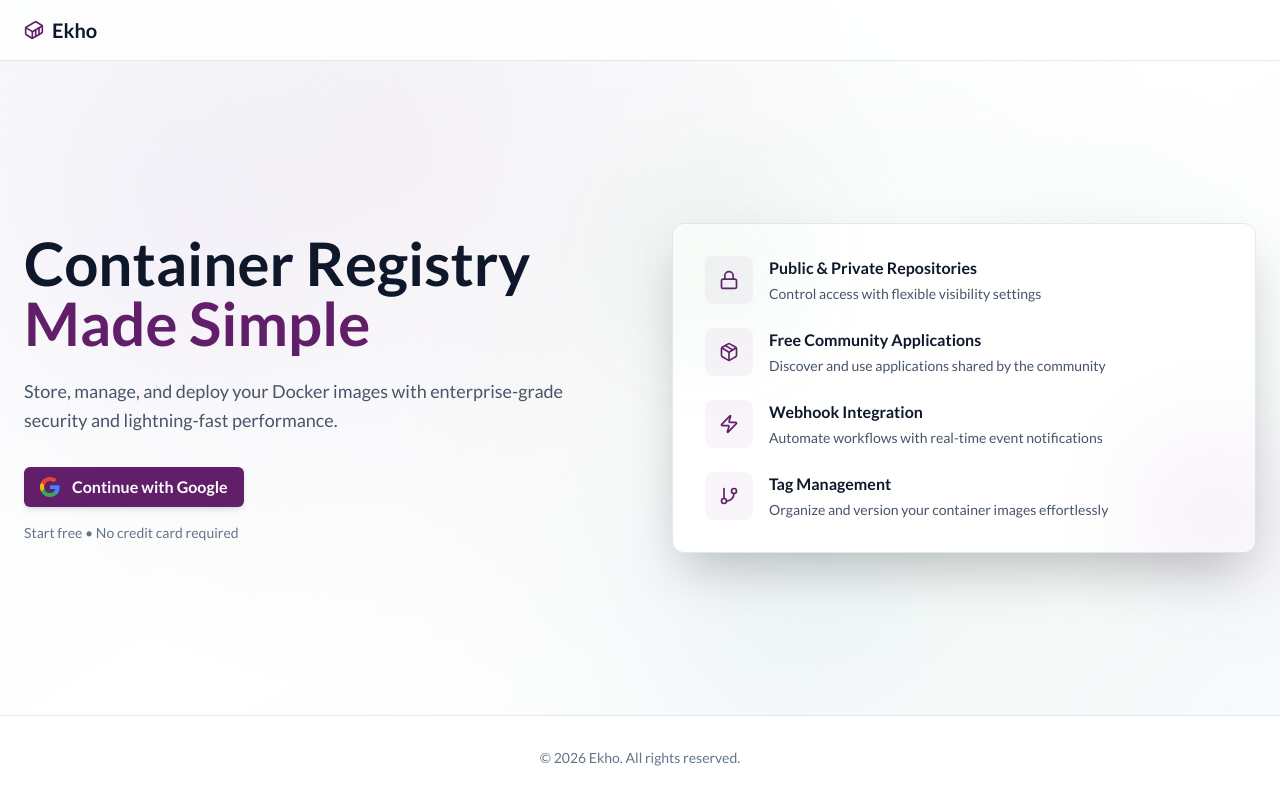
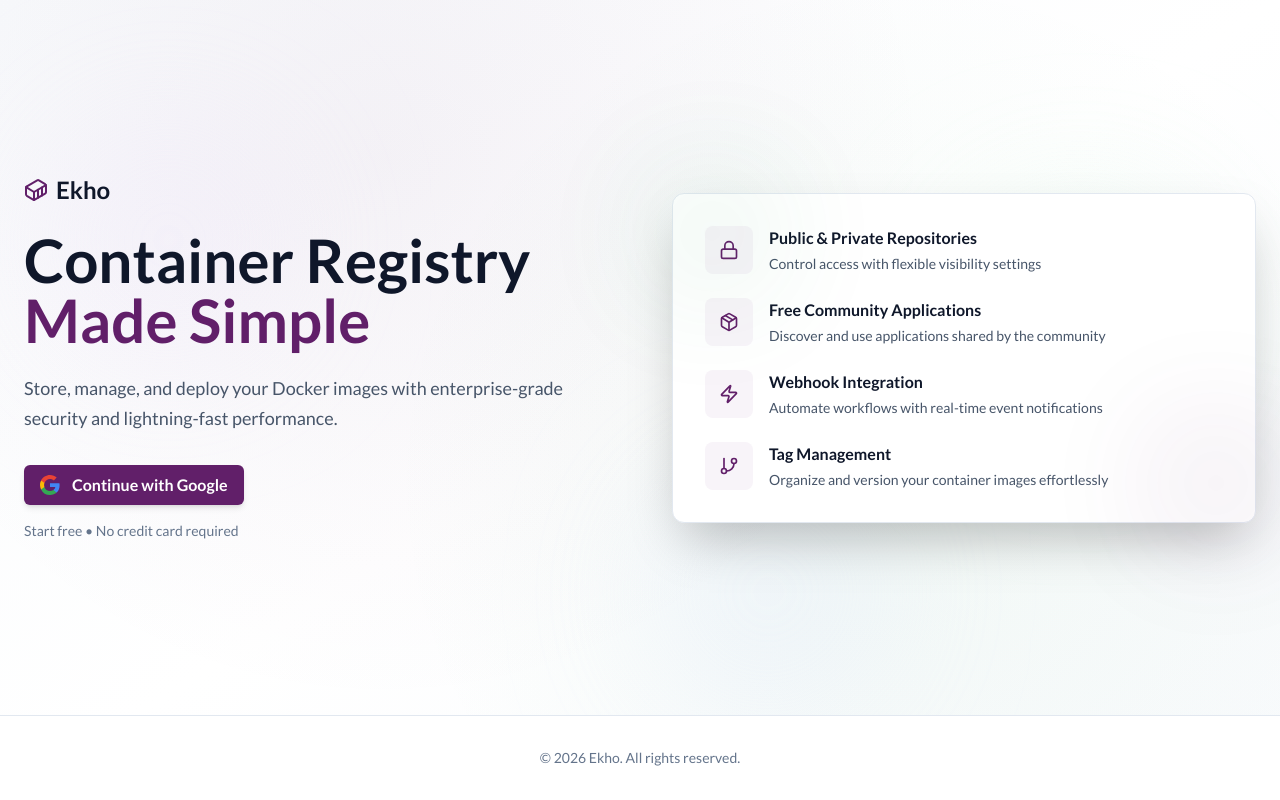
Before and after one commit to mark-aguirre/Ekho, a Nuxt app: page / in a window 1280 px wide. Built offline with nearby package versions, Linux system fonts and the light colour scheme; no server answers.

Commit message:
remove header

```diff
--- a/app/pages/index.vue
+++ b/app/pages/index.vue
@@ -6,19 +6,14 @@
     <div class="absolute bottom-20 left-1/2 w-72 h-72 bg-indigo-100 rounded-full mix-blend-multiply filter blur-3xl opacity-20 animate-blob animation-delay-4000"></div>
 
     <div class="relative z-10 min-h-screen flex flex-col">
-    <header class="border-b border-slate-200 bg-white/80 backdrop-blur-sm sticky top-0 z-50">
-      <div class="max-w-7xl mx-auto px-6 py-4">
-        <div class="flex items-center gap-2">
-          <Container :size="20" class="text-[#611f69]" />
-          <span class="text-xl font-bold text-slate-900">Ekho</span>
-        </div>
-      </div>
-    </header>
-
     <main class="flex-1 flex items-center">
       <section class="max-w-7xl mx-auto px-6 py-20 lg:py-32 w-full" aria-label="Hero section">
         <div class="grid lg:grid-cols-2 gap-16 items-center">
           <div>
+            <div class="flex items-center gap-2 mb-6">
+              <Container :size="24" class="text-[#611f69]" />
+              <span class="text-2xl font-bold text-slate-900">Ekho</span>
+            </div>
             <h1 class="text-5xl lg:text-6xl font-bold text-slate-900 mb-6 leading-tight">
               Container Registry
               <span class="block text-[#611f69]">Made Simple</span>
```
